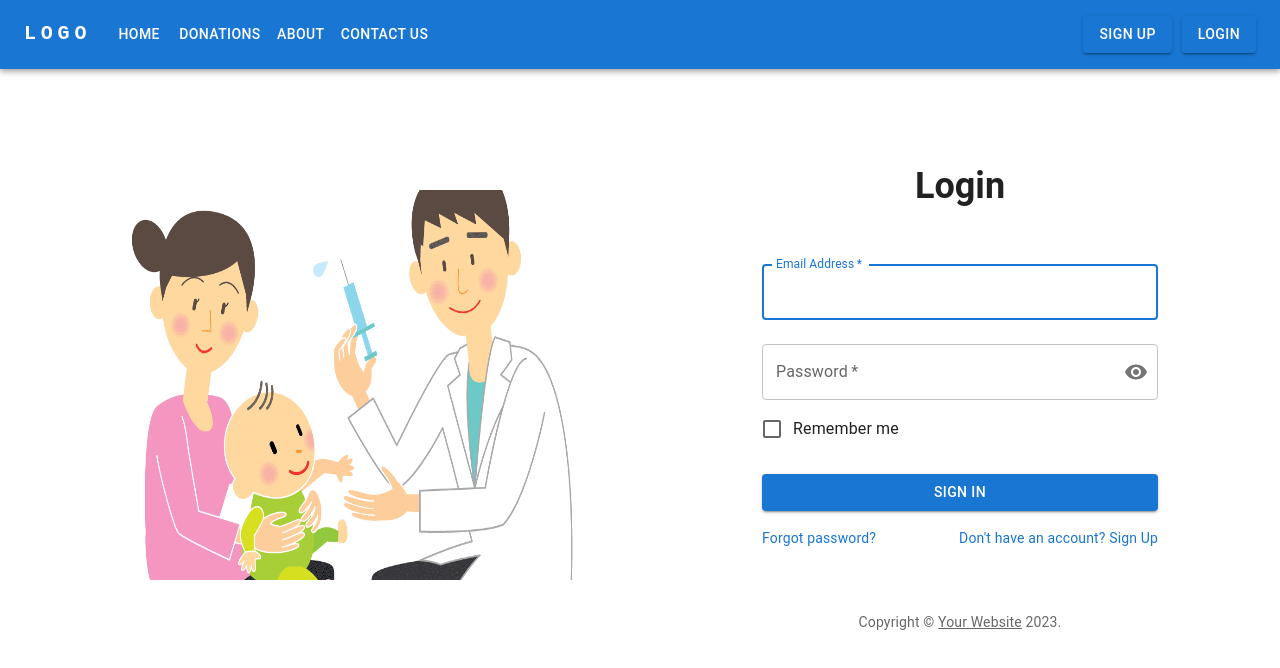
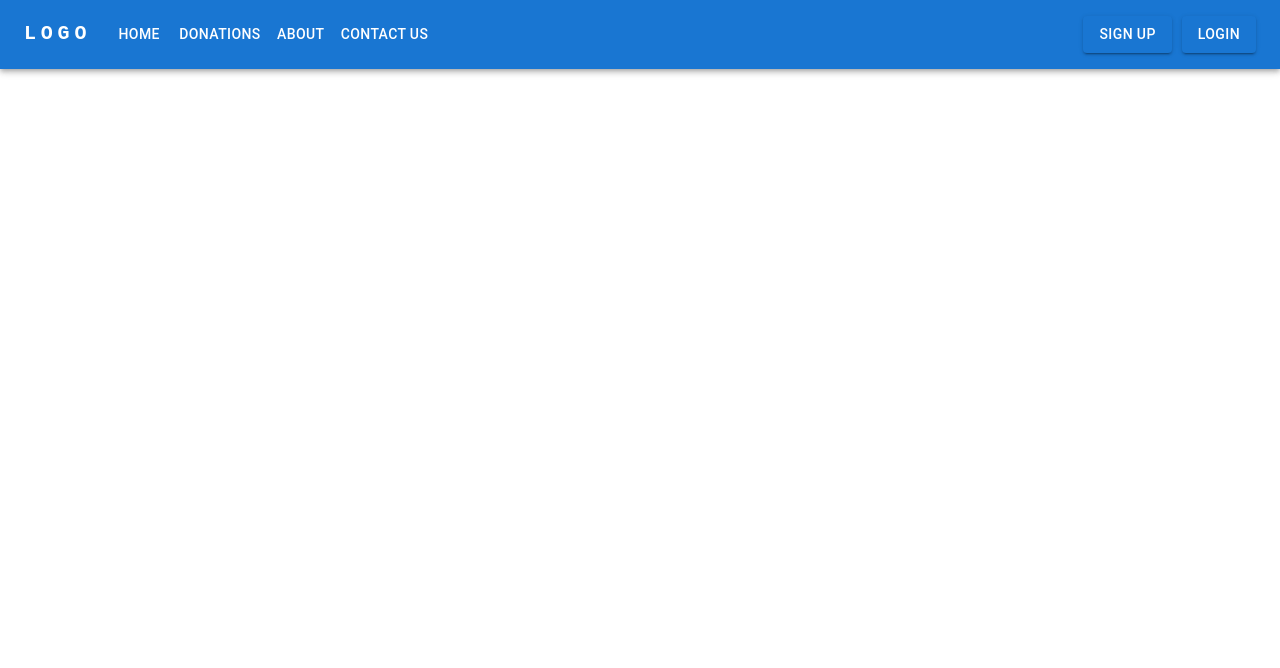
Before and after one commit to sandushiw98/Immunia_frontend, a React (Create React App) app: page / in a window 1280 px wide. Shown: the top 668 px of the page. Built offline with nearby package versions, Linux system fonts and the light colour scheme.

Commit message:
Routing start

```diff
--- a/package.json
+++ b/package.json
@@ -13,6 +13,7 @@
     "antd": "^5.5.1",
     "react": "^18.2.0",
     "react-dom": "^18.2.0",
+    "react-router-dom": "^6.11.2",
     "react-scripts": "5.0.1",
     "web-vitals": "^2.1.4"
   },
--- a/src/App.js
+++ b/src/App.js
@@ -1,13 +1,21 @@
 import Login from '../src/pages/Login/Login'
 import Navbar from './components/Navbar/Navbar';
+import { BrowserRouter, Routes, Route } from "react-router-dom";
 
 
 function App() {
   return (
     <div className="App">
       <Navbar />
-      <Login />
+
+      <BrowserRouter>
+        <Routes>
+          <Route path="/login" element={<Login />} />
+        </Routes>
+      </BrowserRouter>
     </div>
+
+
   );
 }
 
--- a/src/components/Navbar/Navbar.js
+++ b/src/components/Navbar/Navbar.js
@@ -24,8 +24,8 @@
 
   return (
     <AppBar position="static">
-      <Container maxWidth="xl">
-        <Toolbar disableGutters>
+      <Container maxWidth="xl" >
+        <Toolbar disableGutters >
           {/* <AdbIcon sx={{ display: { xs: 'none', md: 'flex' }, mr: 1 }} /> */}
           <Typography
             variant="h6"
```
Also changed, not shown: 1 other file (tests, documents, lock files or other folders).
